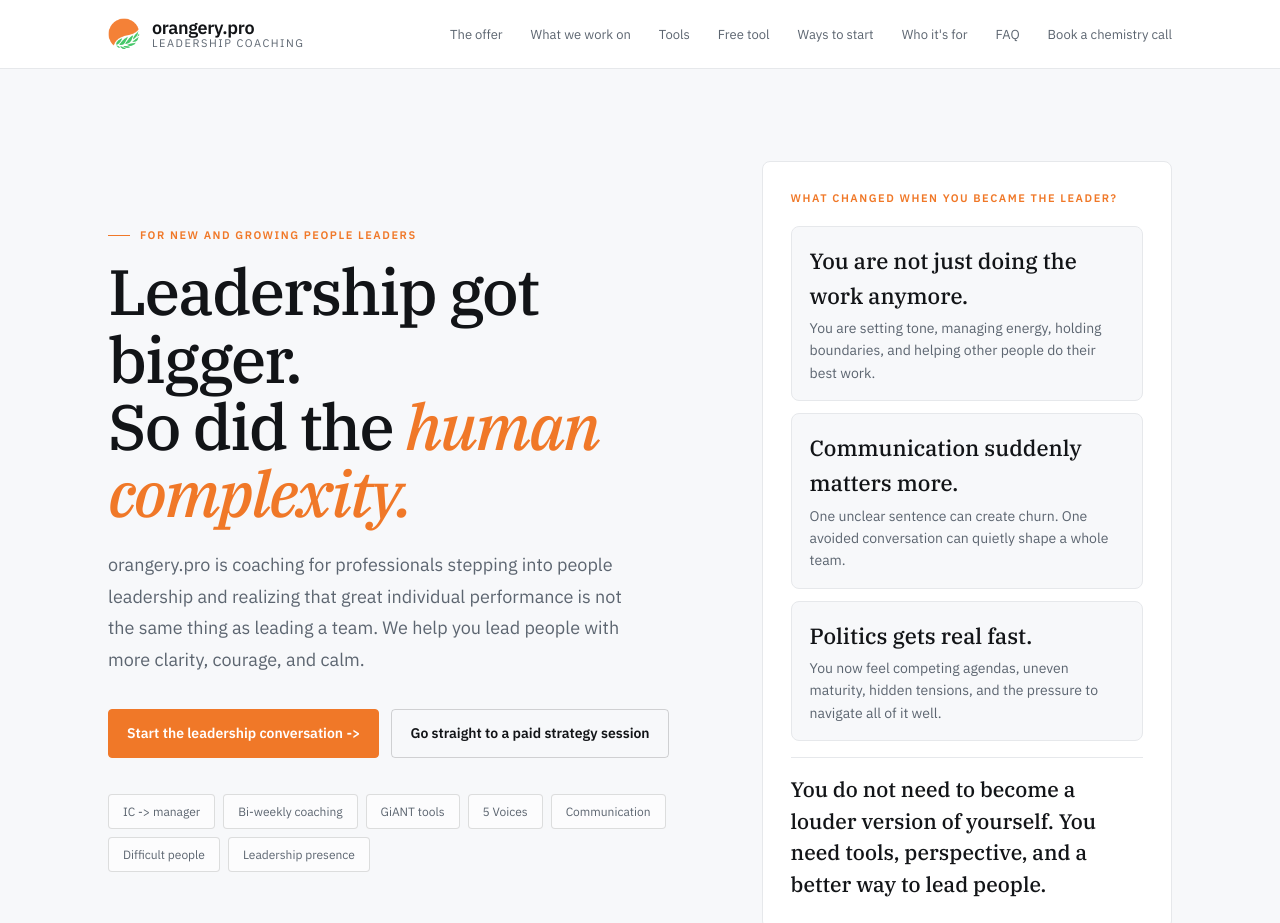
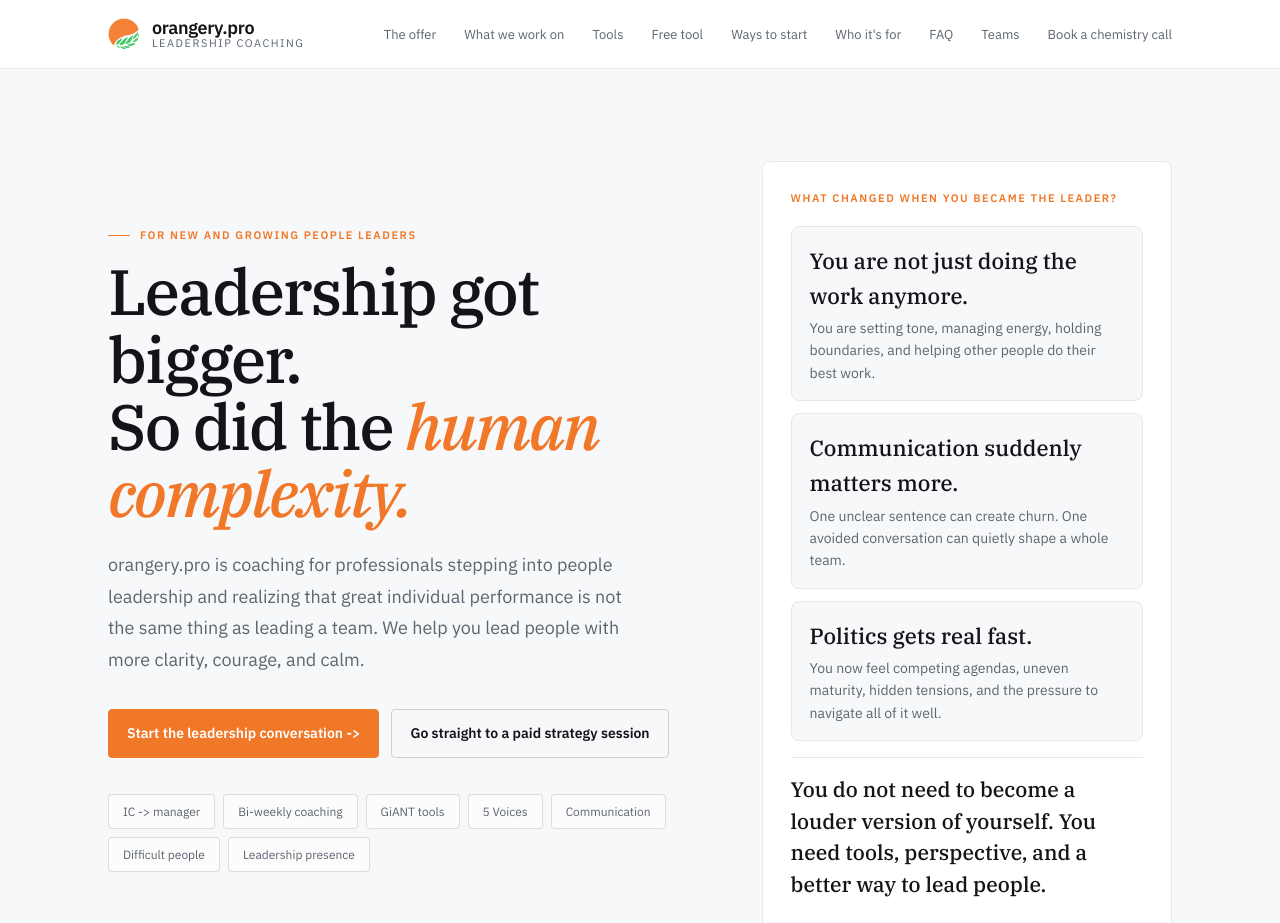
Before and after one commit to lilbirdlifecoaching/orangery-pro, a plain HTML site: page orangery-pro.html in a window 1280 px wide. Shown: the top 923 px of the page. Drawn offline with Linux system fonts and the light colour scheme.

Commit message:
Add files via upload

```diff
--- a/orangery-pro.html
+++ b/orangery-pro.html
@@ -1239,6 +1239,7 @@ footer {
         <li><a href="#booking">Ways to start</a></li>
         <li><a href="#fit">Who it's for</a></li>
         <li><a href="#faq">FAQ</a></li>
+        <li><a href="orangery-team.html">Teams</a></li>
         <li><a href="https://cal.com/lukehaythorpe/30min">Book a chemistry call</a></li>
       </ul>
     </div>
```
